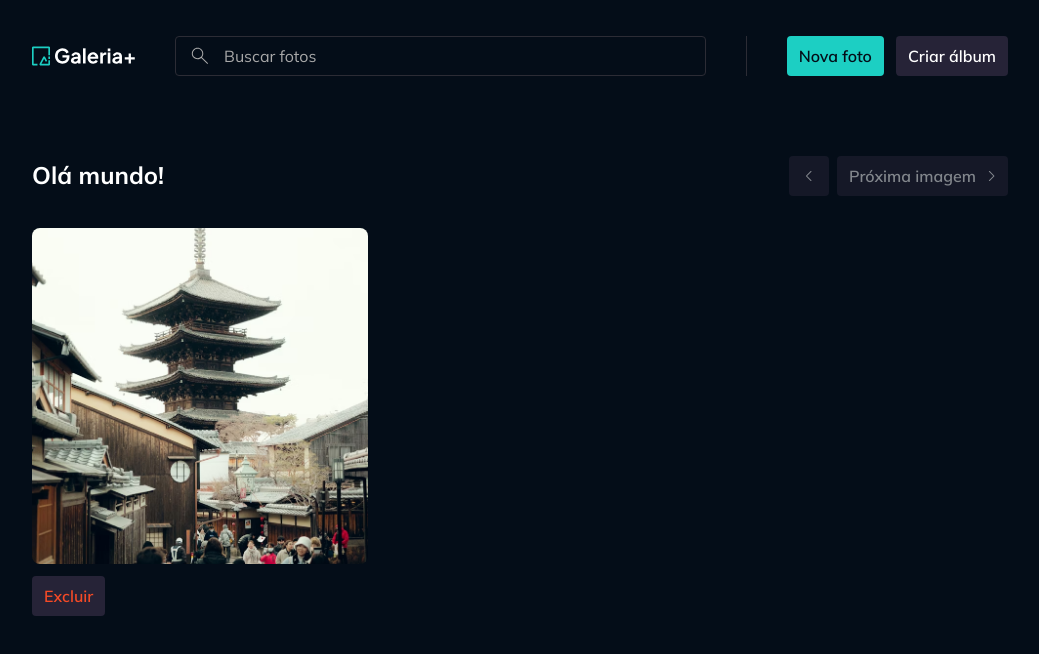
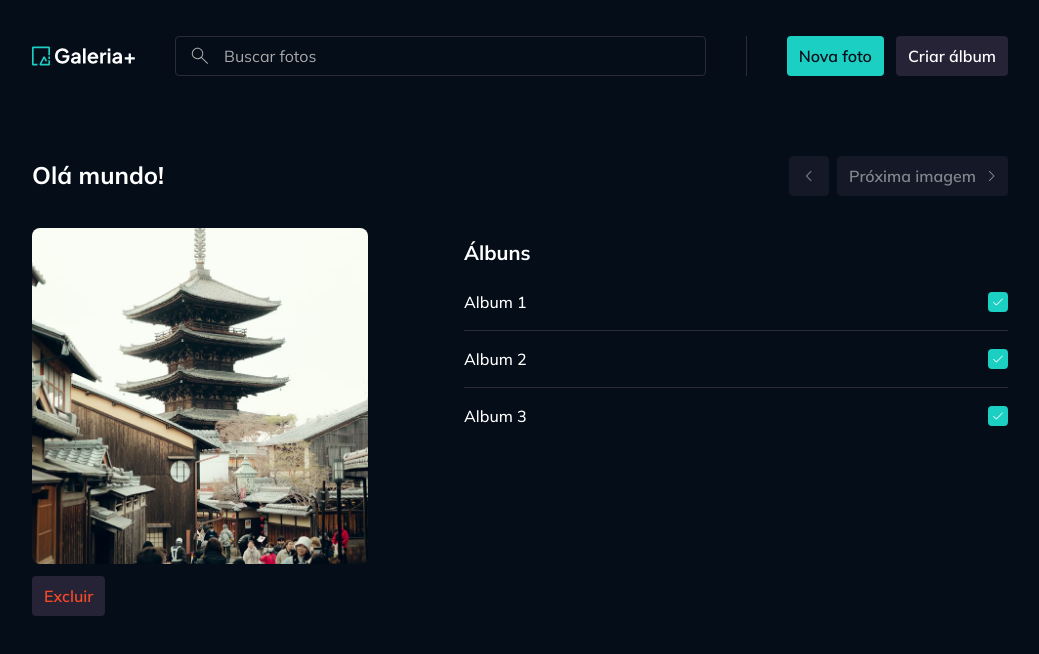
Before and after one commit to YasminFerrariDias/gallery-plus, a React (Vite) app: page /fotos/123 in a window 1280 px wide. Shown: the top 654 px of the page, without its empty margins (120-1159 px from the left). Built offline with nearby package versions, Linux system fonts and the light colour scheme.

Commit message:
Mock da página de detalhes da foto - Lista de álbuns selecionáveis

```diff
--- /dev/null
+++ b/src/contexts/albums/components/albums-list-selectable.tsx
@@ -0,0 +1,54 @@
+import Divider from "../../../components/divider";
+import InputCheckbox from "../../../components/input-checkbox";
+import Skeleton from "../../../components/skeleton";
+import Text from "../../../components/text";
+import type { Photo } from "../../photos/models/foto";
+import type { Album } from "../models/album";
+
+interface AlbumsListSelectableProps {
+  loading?: boolean,
+  albums: Album[],
+  photo: Photo,
+}
+
+export default function AlbumsListSelectable({ photo, albums, loading }: AlbumsListSelectableProps) {
+  function isChecked(albumId: string) {
+    return photo?.albums?.some(a => a.id === albumId)
+  }
+
+  function handlePhotoOnAlbums(albumId: string) {
+    let albumsIds = []
+
+    if (isChecked(albumId)) {
+      albumsIds = photo.albums
+        .filter((album) => album.id !== albumId)
+        .map((album) => album.id)
+    } else {
+      albumsIds = [...photo.albums.map((album) => album.id), albumId]
+    }
+
+    console.log(albumsIds);
+  }
+
+  return (
+    <ul className="flex flex-col gap-4">
+      {!loading && albums?.length > 0 && albums.map((album, index) => (
+        <li key={album.id}>
+          <div className="flex items-center justify-between gap-1">
+            <Text variant="paragraph-large" className="truncate">{album.title}</Text>
+            <InputCheckbox
+              defaultChecked={isChecked(album.id)}
+              onClick={() => handlePhotoOnAlbums(album.id)}
+            />
+          </div>
+          {index !== albums.length - 1 && <Divider className="mt-4" />}
+        </li>
+      ))}
+      {loading && Array.from({ length: 5 }).map((_, index) => (
+        <li key={`albums-list-${index}`}>
+          <Skeleton className="h-[2.5rem]" />
+        </li>
+      ))}
+    </ul>
+  )
+}
--- a/src/pages/page-photo-details.tsx
+++ b/src/pages/page-photo-details.tsx
@@ -6,6 +6,7 @@
 import PhotosNavigator from "../contexts/photos/components/photos-navigator";
 import ImagePreview from "../components/image-preview";
 import Button from "../components/button";
+import AlbumsListSelectable from "../contexts/albums/components/albums-list-selectable";
 
 export default function PagePhotoDetails() {
   const { id } = useParams();
@@ -23,12 +24,11 @@
         { id: " 3341", title: "Album 3" }
       ]
     } as Photo
-
   return (
     <Container>
       <header className="flex items-center justify-between gap-8 mb-8">
         {!isLoadingPhoto ? (
-          <Text variant="heading-large">{photo?.title}</Text>
+          <Text as="h2" variant="heading-large">{photo?.title}</Text>
         ) : (
           <Skeleton className="w-48 h-8" />
         )}
@@ -36,7 +36,7 @@
         <PhotosNavigator loading={isLoadingPhoto} />
       </header>
 
-      <div className="grid grid-cols-[21rem] gap-24">
+      <div className="grid grid-cols-[21rem_1fr] gap-24">
         <div className="space-y-3">
 
           {!isLoadingPhoto ? (
@@ -58,7 +58,20 @@
               className="w-20 h-10"
             />
           )}
+        </div>
 
+        <div className="py-3">
+          <Text as="h3" variant="heading-medium" className="mb-6">
+            Álbuns
+          </Text>
+
+          <AlbumsListSelectable photo={photo} albums={[
+            { id: " 3421", title: "Album 1" },
+            { id: " 3426", title: "Album 2" },
+            { id: " 3341", title: "Album 3" }
+          ]}
+          loading={isLoadingPhoto}
+          />
         </div>
       </div>
     </Container>
```
